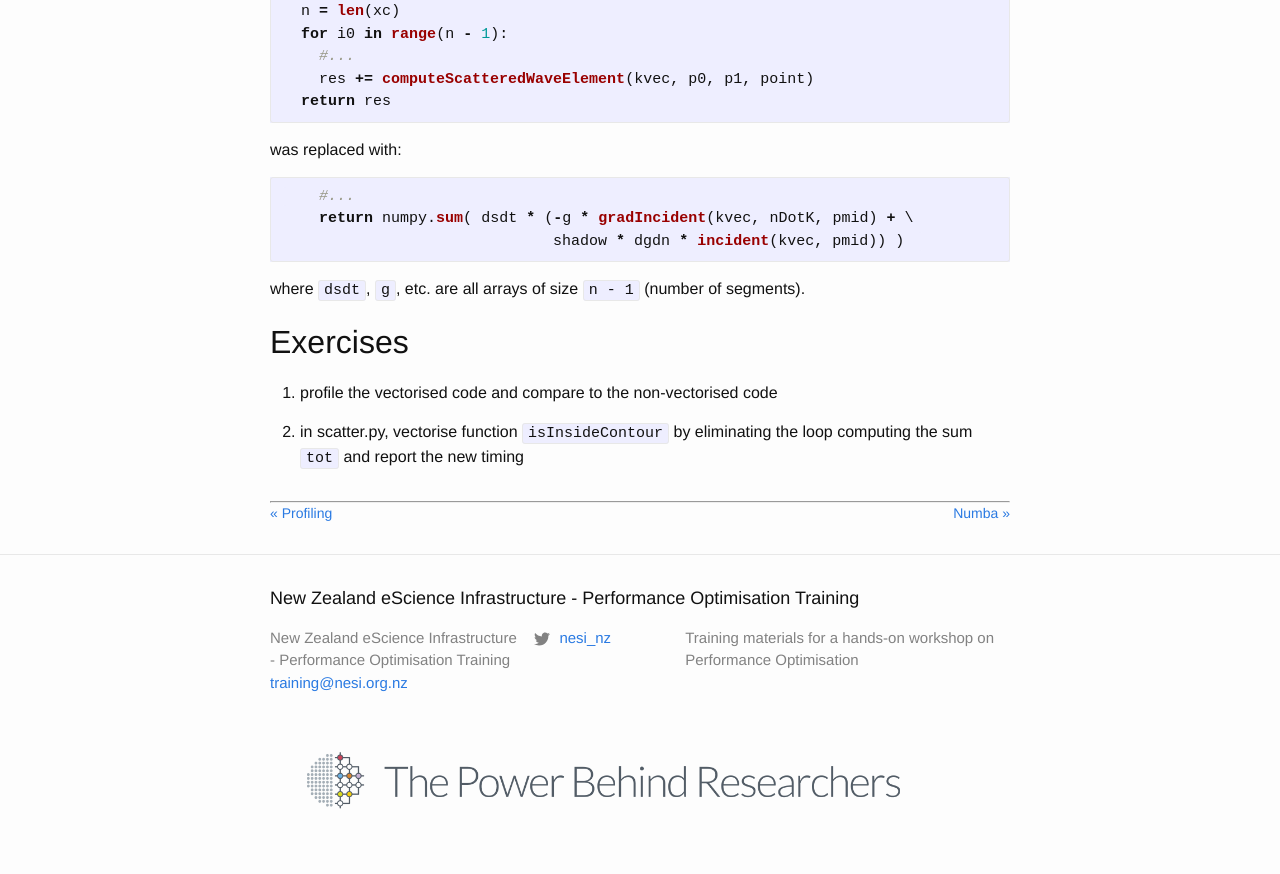
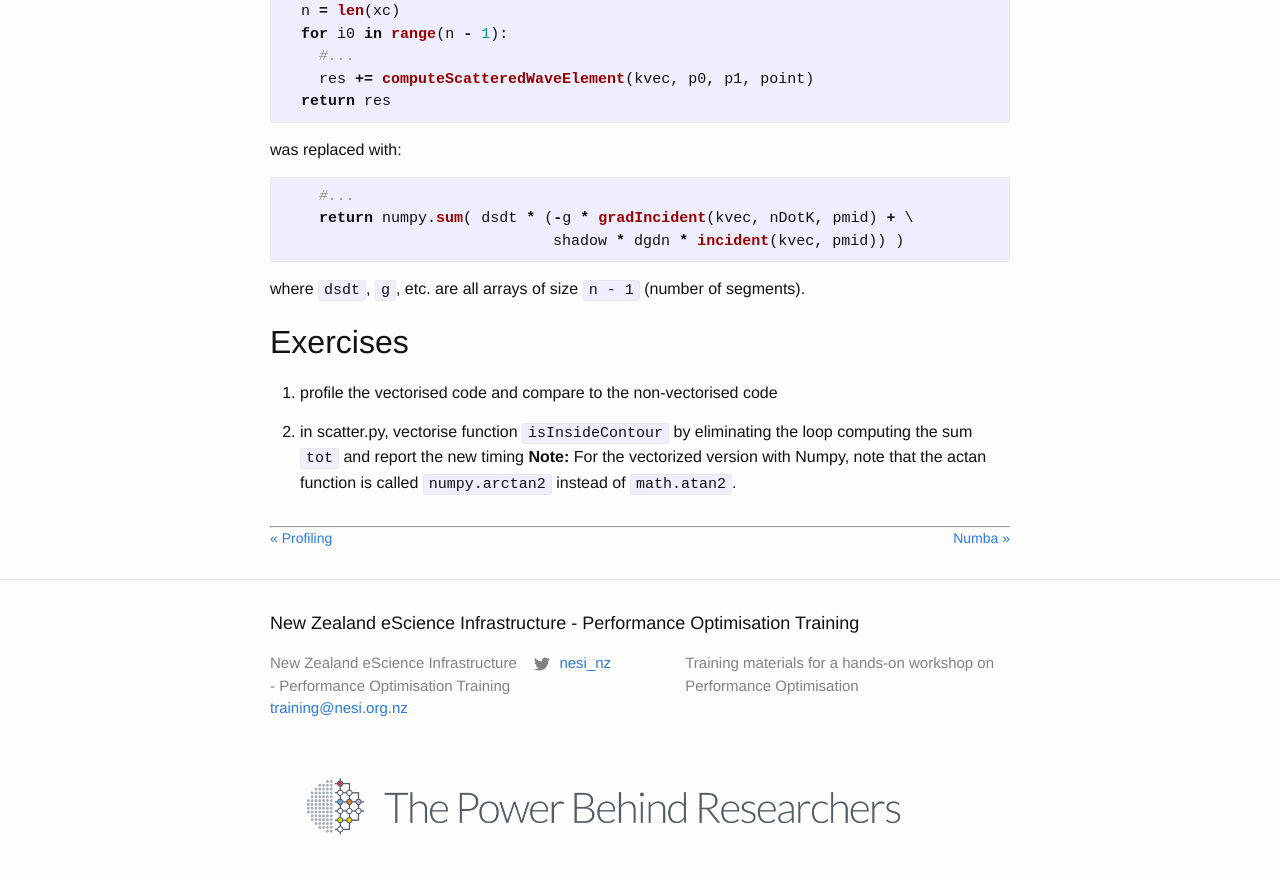
Before and after one commit to nesi/perf-training, a Jekyll site: the page built from _lessons/python-scatter/02-vectorising.md, in a window 1280 px wide and 900 px high, scrolled down 2924 px. Shown: the top 874 px of the window. Built offline with Jekyll 4.4.1, drawn with Linux system fonts in a browser that asks for light colours.

Commit message:
Vect: Note for numpy.arctan2

```diff
--- a/_lessons/python-scatter/02-vectorising.md
+++ b/_lessons/python-scatter/02-vectorising.md
@@ -111,3 +111,4 @@ where `dsdt`, `g`, etc. are all arrays of size `n - 1` (number of segments).
  1. profile the vectorised code and compare to the non-vectorised code
 
  2. in scatter.py, vectorise function `isInsideContour` by eliminating the loop computing the sum `tot` and report the new timing
+ **Note:** For the vectorized version with Numpy, note that the actan function is called `numpy.arctan2` instead of `math.atan2`.
```
